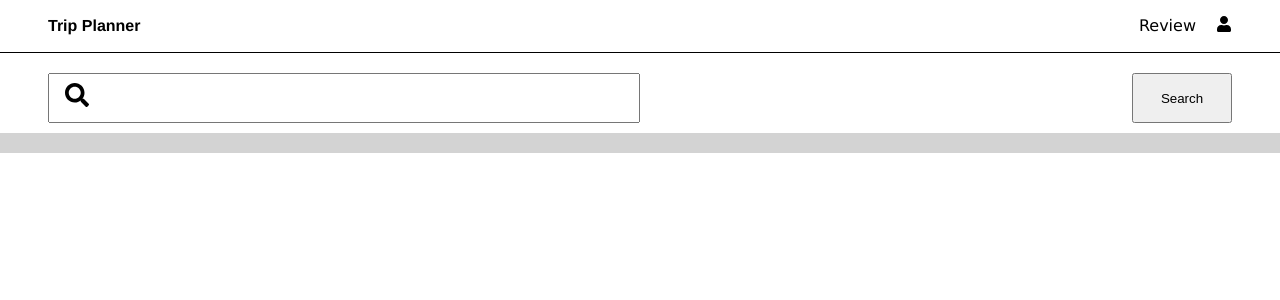
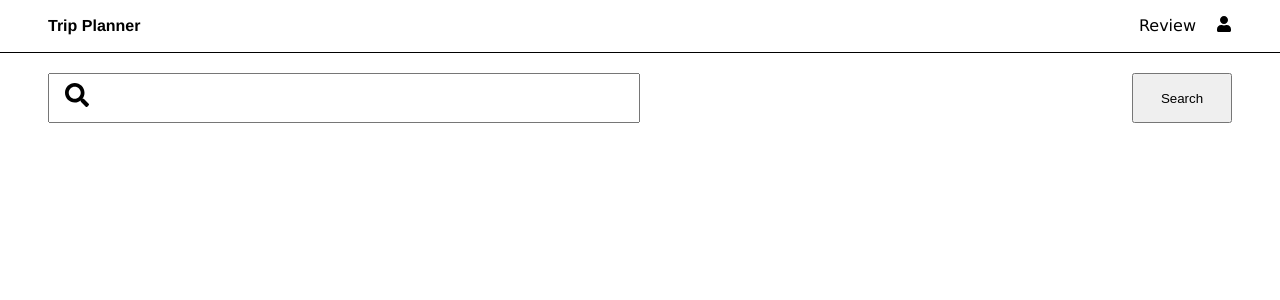
Before and after one commit to IlariaMessiha/Trip-Planner-Project, a React (Create React App) app: page /Search in a window 1280 px wide. Shown: the top 300 px of the page. Built offline with nearby package versions, Linux system fonts and the light colour scheme.

Commit message:
SearchPage style

```diff
--- a/src/Components/widgets/SearchEngine.module.css
+++ b/src/Components/widgets/SearchEngine.module.css
@@ -3,6 +3,7 @@
     justify-content: space-between;
     padding-top: 20px;
     padding-bottom: 10px;
+
 
 
 
@@ -16,20 +17,26 @@
 
 
 
+
+
 .searchResultContainer {
-    background-color: lightgray;
+    background-color: #F0F0F0;
 
-    padding-top: 20px;
+
+
 }
 
 .searchResult {
     background-color: white;
+
+
 }
 
 .searchResultElement {
     padding: 20px;
     display: flex;
-    border-bottom: 1px solid black;
+    border-bottom: 1px solid lightgray;
+    border-top: 1px solid lightgray;
 
 }
 
--- a/src/Components/widgets/SearchEngine.tsx
+++ b/src/Components/widgets/SearchEngine.tsx
@@ -28,7 +28,7 @@ export const SearchEngine = () => {
         }
       }
     }
-  }, [searchWord]);
+  }, []);
 
   const handleFilter = ({ target }: ChangeEvent<HTMLInputElement>): void => {
     const _query: string = target.value.toLowerCase();
@@ -37,7 +37,6 @@ export const SearchEngine = () => {
   const handleOnClick = (event: MouseEvent<HTMLInputElement>): void => {
     if (query) {
       navigate(`/Search?q=${query}`);
-
       const _results = apiCalls.search(query);
       if (query === "") {
         setResults([]);
@@ -50,7 +49,6 @@ export const SearchEngine = () => {
     e.preventDefault();
     if (query) {
       navigate(`/Search?q=${query}`);
-
       const _results = apiCalls.search(query);
       if (query === "") {
         setResults([]);
@@ -65,6 +63,11 @@ export const SearchEngine = () => {
       <Container>
         <form className={styles.searchContainer} onSubmit={onSubmit}>
           <InputTextSearchPage onChange={handleFilter} inputValue={query} />
+          {/* <input list="filters" />
+          <datalist id="filters">
+            <option value="Location"></option>
+            <option value="Activities"></option>
+          </datalist> */}
           <input
             type="button"
             className={styles.searchButton}
```
